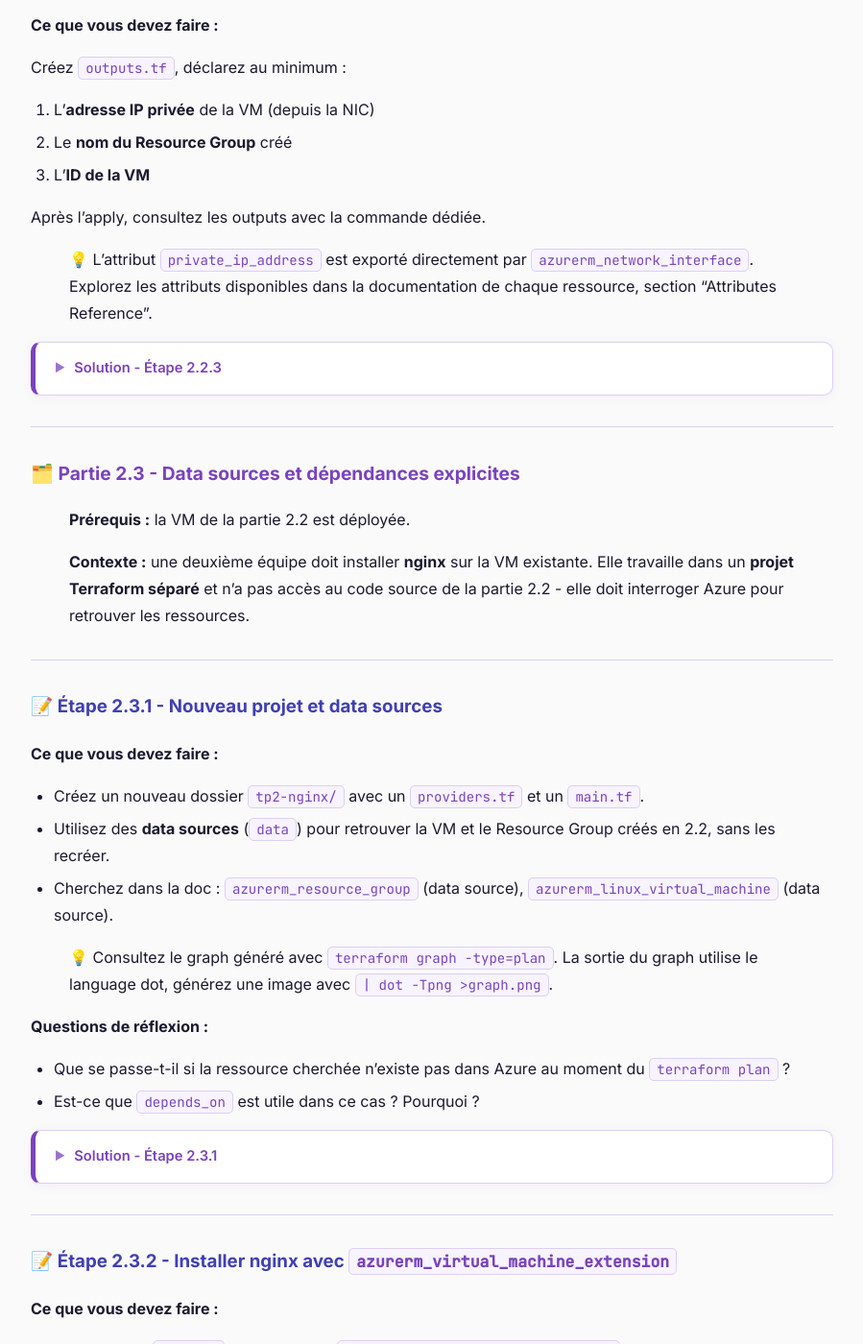
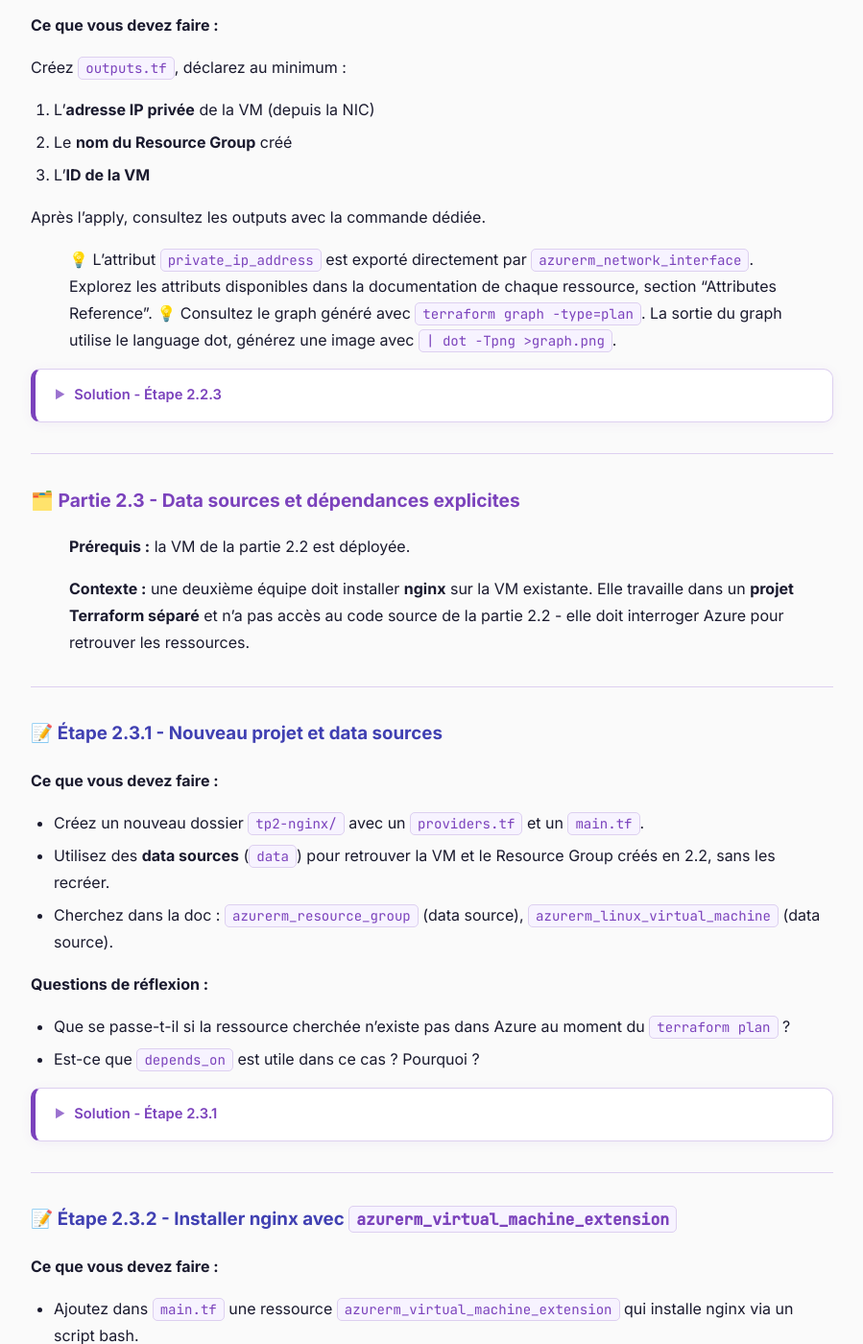
Before and after one commit to jviallon63/Hesias-TF5, a Jekyll site: the page built from tp/2-first-hcl.md, in a window 1280 px wide and 1400 px high, scrolled down 6008 px. Shown: the whole window at 96% size, without its empty margins (190-1089 px from the left). Built offline with Jekyll 4.4.1, drawn with Linux system fonts in a browser that asks for light colours; part of the change alters nothing that is shown.

Commit message:
Review TP2

```diff
--- a/tp/2-first-hcl.md
+++ b/tp/2-first-hcl.md
@@ -415,6 +415,7 @@ Créez `outputs.tf`, déclarez au minimum :
 Après l'apply, consultez les outputs avec la commande dédiée.
 
 > 💡 L'attribut `private_ip_address` est exporté directement par `azurerm_network_interface`. Explorez les attributs disponibles dans la documentation de chaque ressource, section "Attributes Reference".
+> 💡 Consultez le graph généré avec `terraform graph -type=plan`. La sortie du graph utilise le language dot, générez une image avec `| dot -Tpng >graph.png`.
 
 {::nomarkdown}
 <details><summary>Solution - Étape 2.2.3</summary>
@@ -468,8 +469,6 @@ terraform output vm_private_ip
 - Créez un nouveau dossier `tp2-nginx/` avec un `providers.tf` et un `main.tf`.
 - Utilisez des **data sources** (`data`) pour retrouver la VM et le Resource Group créés en 2.2, sans les recréer.
 - Cherchez dans la doc : `azurerm_resource_group` (data source), `azurerm_linux_virtual_machine` (data source).
-
-> 💡 Consultez le graph généré avec `terraform graph -type=plan`. La sortie du graph utilise le language dot, générez une image avec `| dot -Tpng >graph.png`.
 
 **Questions de réflexion :**
 - Que se passe-t-il si la ressource cherchée n'existe pas dans Azure au moment du `terraform plan` ?
```
Also changed, not shown: 3 other files.
